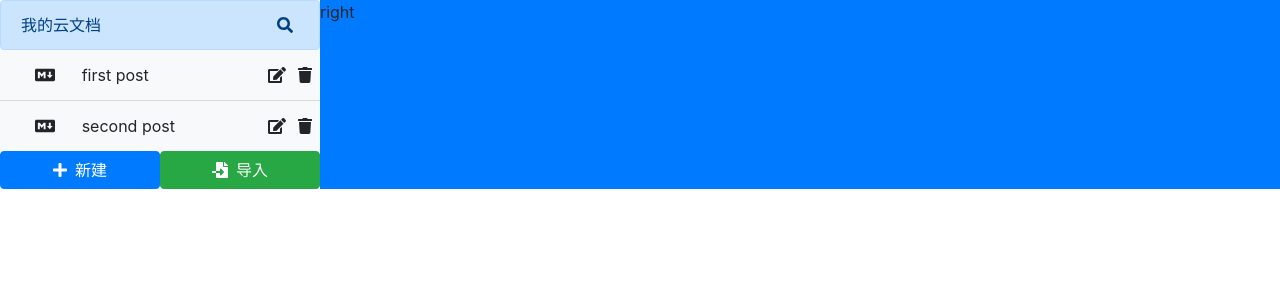
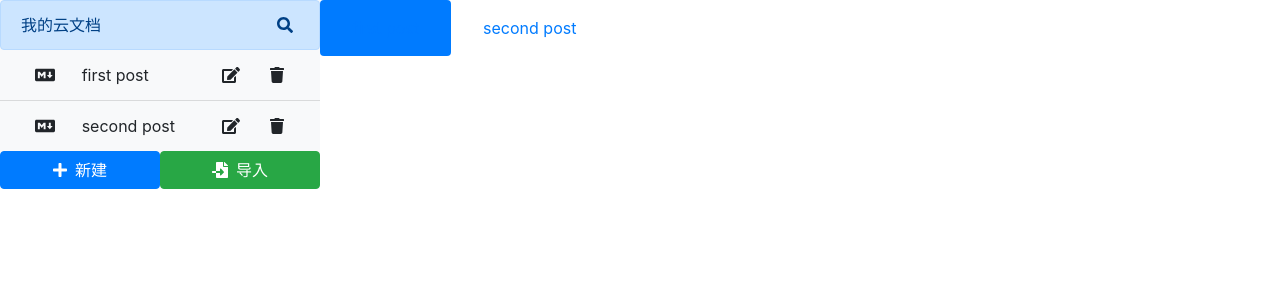
Before and after one commit to zhangtao615/cloud-doc, a React (Create React App) app: page / in a window 1280 px wide. Shown: the top 300 px of the page. Built offline with nearby package versions, Linux system fonts and the light colour scheme.

Commit message:
'右侧面板开发'

```diff
--- a/package.json
+++ b/package.json
@@ -12,6 +12,7 @@
     "@testing-library/react": "^9.3.2",
     "@testing-library/user-event": "^7.1.2",
     "bootstrap": "^4.5.2",
+    "classnames": "^2.2.6",
     "concurrently": "^5.3.0",
     "react": "^16.13.1",
     "react-dom": "^16.13.1",
--- a/public/index.html
+++ b/public/index.html
@@ -24,7 +24,7 @@
       work correctly both with client-side routing and a non-root public URL.
       Learn how to configure a non-root public URL by running `npm run build`.
     -->
-    <title>React App</title>
+    <title>cloud-doc</title>
   </head>
   <body>
     <noscript>You need to enable JavaScript to run this app.</noscript>
--- a/src/App.js
+++ b/src/App.js
@@ -3,6 +3,7 @@ import FileSearch from './components/FileSearch'
 import FileList from './components/FileList'
 import defaultFiles  from './utils/defaultFiles'
 import Button from './components/Button'
+import TabList from './components/TabList'
 import { faPlus , faFileImport } from '@fortawesome/free-solid-svg-icons'
 import './App.css';
 import 'bootstrap/dist/css/bootstrap.min.css'
@@ -39,8 +40,12 @@ function App() {
             </div>
           </div>
         </div>
-        <div className="col-9 bg-primary right-panel">
-          right
+        <div className="col-9 right-panel">
+          <TabList
+            files={defaultFiles}
+            onTabClick={(id)=>{console.log(id)}}
+            activedId="1"
+          ></TabList>
         </div>
       </div>
     </div>
--- a/src/components/FileList.js
+++ b/src/components/FileList.js
@@ -32,26 +32,26 @@ const FileList = ({files, onFileClick, onSaveEdit, onFileDelete}) => {
             {
                 files.map(file => (
                     <li
-                        className="list-group-item bg-light d-flex align-items-center file-item"
+                        className="list-group-item bg-light d-flex align-items-center file-item mx-0"
                         key={file.id}
                     >
                       { (file.id !== editStatus) &&
                         <Fragment>
                           <span className="col-2"><FontAwesomeIcon icon={faMarkdown} /></span>
-                          <span className="col-8 c-link"
+                          <span className="col-6 c-link"
                             onClick={()=>{onFileClick(file.id)}}
                           >{file.title}</span>
 
                           <button
                               type="button"
-                              className="icon-button col-1"
+                              className="icon-button col-2"
                               onClick={()=>{setEditStatus(file.id);setValue(file.title)}}
                           >
                               <FontAwesomeIcon title="编辑" icon={faEdit}></FontAwesomeIcon>
                           </button>
                           <button
                               type="button"
-                              className="icon-button col-1"
+                              className="icon-button col-2"
                               onClick={onFileDelete}
                           >
                               <FontAwesomeIcon title="删除" icon={faTrash}></FontAwesomeIcon>
--- /dev/null
+++ b/src/components/TabList.js
@@ -0,0 +1,38 @@
+import React from "react";
+import classNames from "classnames"
+import PropTypes from 'prop-types';
+
+const TabList = ({ files, activedId, unsavedIds, onTabClick, onCloseTab}) => {
+    return (
+        <ul className="nav nav-pills">
+            { files.map(files => {
+                const fClassName = classNames({
+                    'nav-link':true,
+                    'active':files.id === activedId
+                })
+                return (
+                    <li className={fClassName} key={files.id}>
+                        <a href="#"
+                         className="nav-link"
+                         onClick={(e) => {e.preventDefault();onTabClick(files.id)}}
+                         >{files.title}</a>
+                    </li>
+                )
+            })
+
+            }
+        </ul>
+    )
+}
+
+TabList.propTypes = {
+    files: PropTypes.array,
+    activedId: PropTypes.string,
+    unsavedIds: PropTypes.array,
+    onTabClick: PropTypes.func,
+    onCloseTab: PropTypes.func,
+}
+TabList.defaultProps = {
+    unsavedIds: []
+}
+export default TabList;
```
